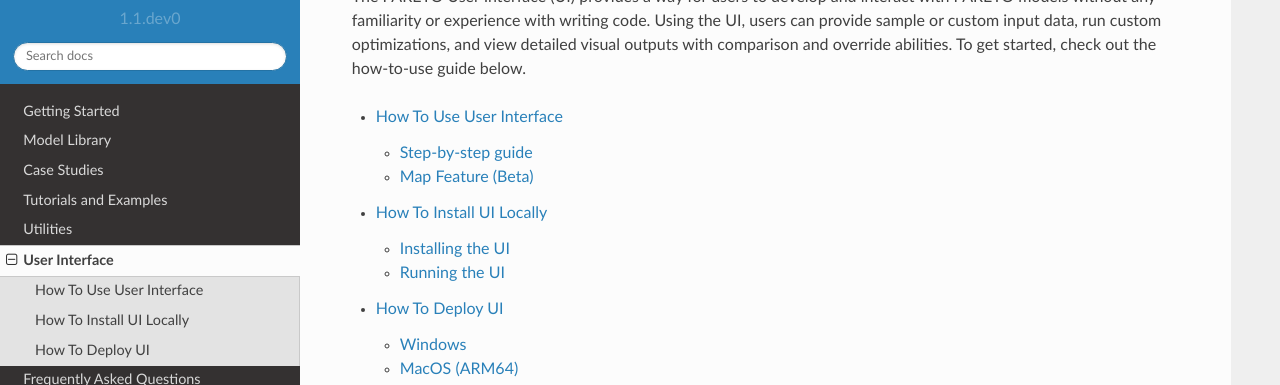
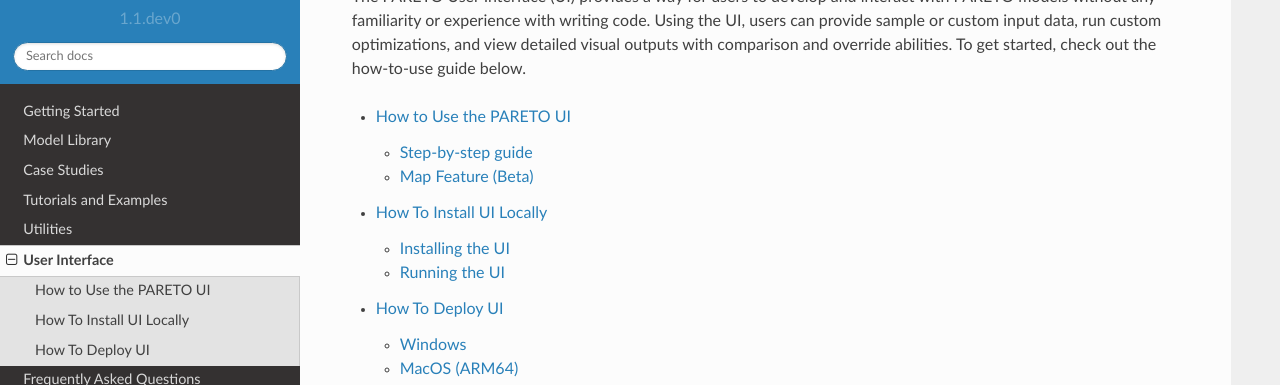
Before and after one commit to project-pareto/project-pareto, a Sphinx documentation site: the page built from docs/user_interface/index.rst, in a window 1280 px wide. Shown: the part 175-560 px from the top of the page. Built offline with Sphinx 7.4.7 and the Read the Docs theme 2.0.0, drawn with Linux system fonts in a browser that asks for light colours.

Commit message:
User Interface -> the PARETO UI

```diff
--- a/docs/user_interface/how_to_use_ui.rst
+++ b/docs/user_interface/how_to_use_ui.rst
@@ -1,6 +1,6 @@
-=========================
-How To Use User Interface
-=========================
+========================
+How to Use the PARETO UI
+========================
 
 .. _how-to-use-ui-page:
 
```
